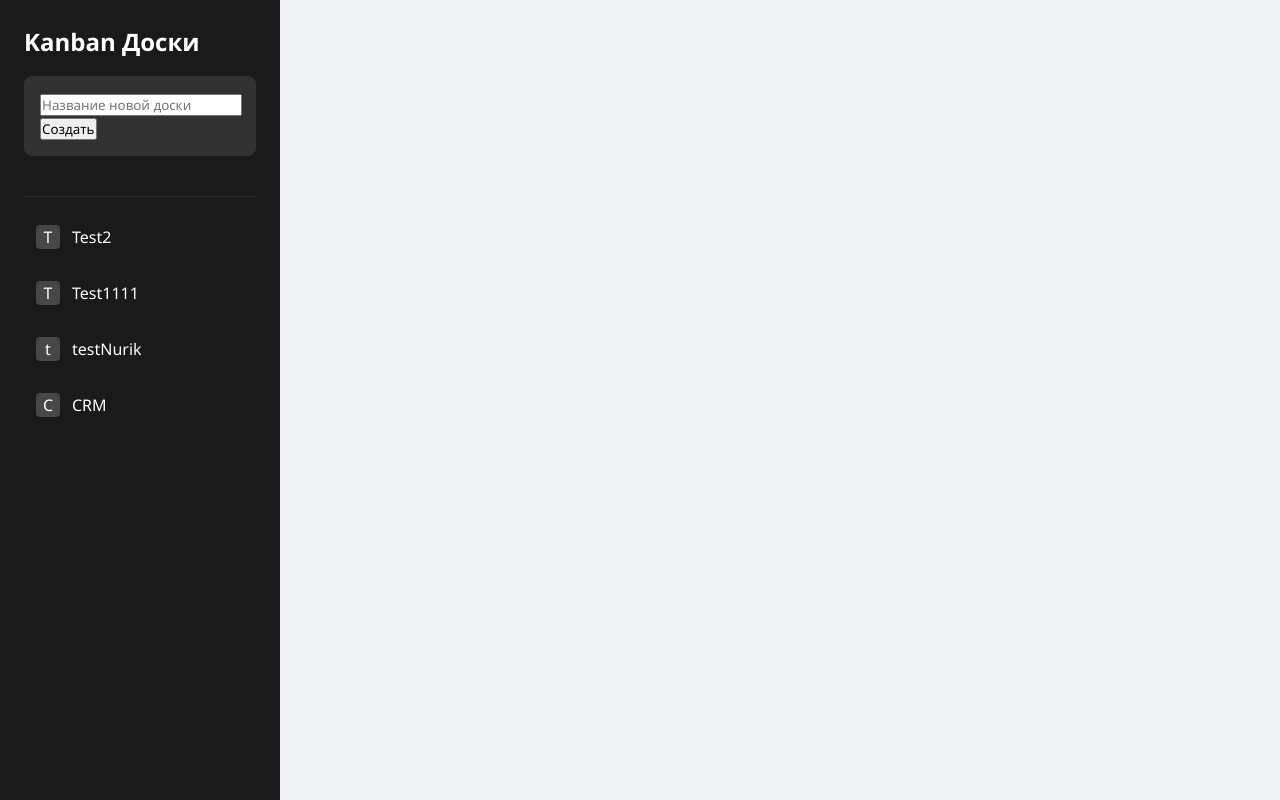
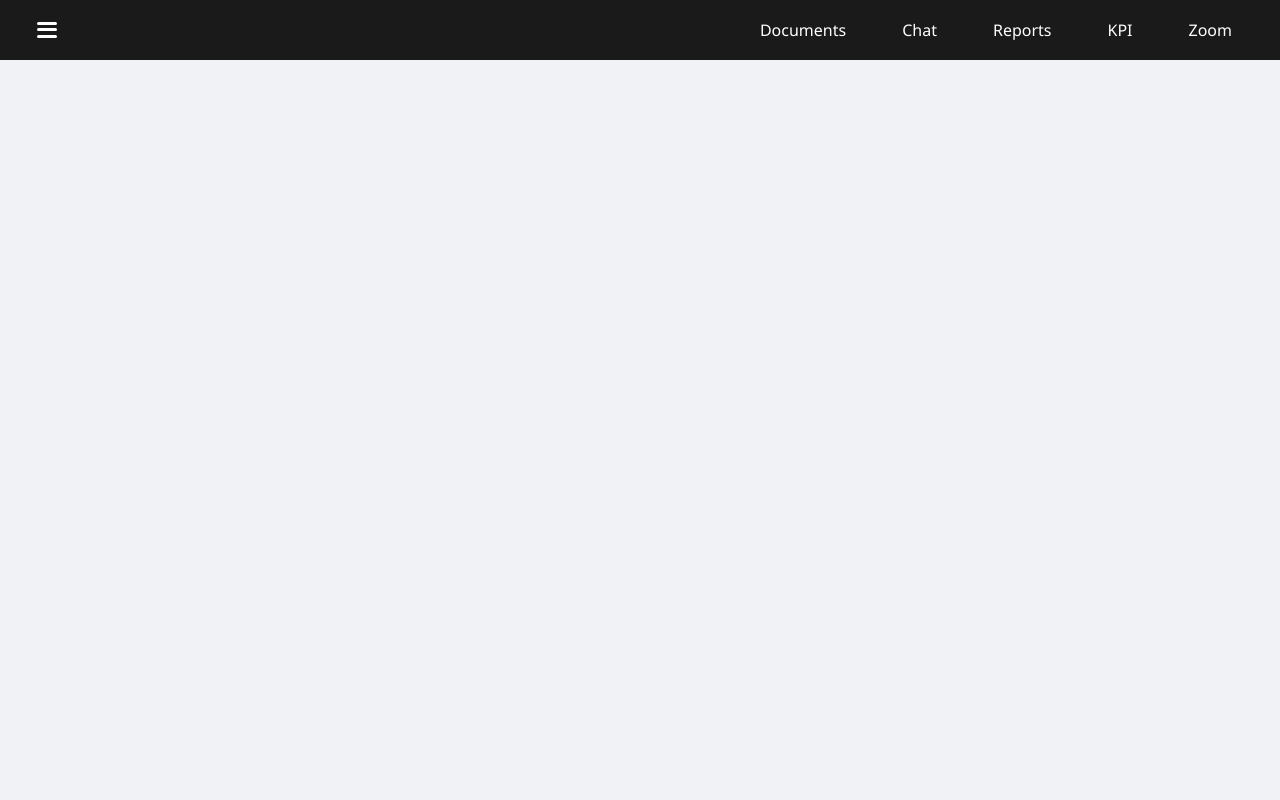
Before and after one commit to avipaut/kursach-master, a Flask app: page /kanban/kanban in a window 1280 px wide. Run offline with Flask 3, Linux system fonts and the light colour scheme; a user stored in the database is signed in; data comes from the database, SQL or seed files in the repository; both versions use the stored data as it was after the commit.

Commit message:
сделала выдвигающийся сайдбар

```diff
--- a/static/kanban.css
+++ b/static/kanban.css
@@ -12,6 +12,81 @@ body {
     line-height: 1.5;
     display: flex;
     min-height: 100vh;
+    padding-top: 60px; /* Space for navbar */
+}
+
+/* Navbar styles */
+.navbar-container {
+    position: fixed;
+    top: 0;
+    left: 0;
+    right: 0;
+    background: #1a1a1a;
+    z-index: 1000;
+    height: 60px;
+}
+
+.navbar {
+    display: flex;
+    align-items: center;
+    padding: 0 2rem;
+    height: 100%;
+}
+
+.nav-links {
+    display: flex;
+    gap: 1.5rem;
+    margin-left: auto;
+}
+
+.nav-links a {
+    color: white;
+    text-decoration: none;
+    padding: 0.5rem 1rem;
+    border-radius: 6px;
+    transition: all 0.2s;
+}
+
+.nav-links a:hover {
+    background: rgba(255, 255, 255, 0.1);
+}
+
+/* Menu Icon Styles */
+.menu-trigger {
+    width: 30px;
+    height: 30px;
+    position: relative;
+    cursor: pointer;
+    display: flex;
+    flex-direction: column;
+    justify-content: space-around;
+    margin-right: 1.5rem;
+    padding: 5px;
+    background: transparent;
+    border: none;
+    z-index: 1001;
+}
+
+.menu-trigger span {
+    display: block;
+    width: 100%;
+    height: 3px;
+    background-color: white;
+    border-radius: 3px;
+    transition: all 0.3s ease;
+}
+
+/* Анимация иконки меню при активном состоянии */
+.menu-trigger.active span:nth-child(1) {
+    transform: translateY(8px) rotate(45deg);
+}
+
+.menu-trigger.active span:nth-child(2) {
+    opacity: 0;
+}
+
+.menu-trigger.active span:nth-child(3) {
+    transform: translateY(-8px) rotate(-45deg);
 }
 
 /* Sidebar styles */
@@ -19,33 +94,29 @@ body {
     width: 280px;
     background: #1a1a1a;
     padding: 1.5rem;
-    height: 100vh;
+    height: calc(100vh - 60px);
     position: fixed;
-    left: 0;
-    top: 0;
+    left: -280px; /* Сайдбар скрыт по умолчанию */
+    top: 60px;
     color: white;
     overflow-y: auto;
+    transition: all 0.3s ease; /* Плавное появление */
+    z-index: 999;
 }
 
-.sidebar-header {
-    padding-bottom: 1rem;
-    border-bottom: 1px solid rgba(255, 255, 255, 0.1);
-    margin-bottom: 1rem;
+/* Active state for sidebar */
+.sidebar.active {
+    left: 0;
+    z-index: 1000; /* Убедитесь, что сайдбар выше других элементов */
 }
 
-.sidebar-title {
-    color: white;
-    font-size: 1.5rem;
-    margin-bottom: 1rem;
+
+/* Main content shift when sidebar is active */
+.main-content.shifted {
+    margin-left: 280px; /* Сдвигаем контент при открытом сайдбаре */
 }
 
-.create-board-section {
-    background: rgba(255, 255, 255, 0.1);
-    padding: 1rem;
-    border-radius: 8px;
-    margin-bottom: 1.5rem;
-}
-
+/* Board list styles */
 .board-list {
     display: flex;
     flex-direction: column;
@@ -80,14 +151,6 @@ body {
     display: flex;
     align-items: center;
     justify-content: center;
-}
-
-/* Main content area */
-.main-content {
-    flex: 1;
-    margin-left: 280px;
-    padding: 2rem;
-    min-height: 100vh;
 }
 
 /* Board view */
--- a/templates/kanban.html
+++ b/templates/kanban.html
@@ -5,9 +5,64 @@
     <meta name="viewport" content="width=device-width, initial-scale=1.0">
     <title>Kanban Доска</title>
     <link rel="stylesheet" href="{{ url_for('static', filename='kanban.css') }}">
-    <script defer src="{{ url_for('static', filename='kanban.js') }}"></script>
 </head>
 <body>
-    <!-- The structure will be created by JavaScript -->
+    <div class="navbar-container">
+        <nav class="navbar">
+            <button class="menu-trigger" type="button" aria-label="Toggle menu">
+                <span></span>
+                <span></span>
+                <span></span>
+            </button>
+            <div class="nav-links">
+                <a href="{{ url_for('documents.documents') }}">Documents</a>
+                <a href="{{ url_for('chat.messenger_page') }}">Chat</a>
+                <a href="{{ url_for('reports.view_reports') }}">Reports</a>
+                <a href="{{ url_for('kpi.kpi_constructor') }}">KPI</a>
+                <a href="{{ url_for('zoom.zoom') }}">Zoom</a>
+            </div>
+        </nav>
+    </div><script>// Добавьте этот скрипт перед закрывающим тегом </body>
+ document.addEventListener("DOMContentLoaded", function() {
+    // Задержка 1 секунда
+    setTimeout(function() {
+        const menuTrigger = document.querySelector('.menu-trigger');
+        const sidebar = document.querySelector('.sidebar');
+        const mainContent = document.querySelector('.main-content');
+
+        // Проверка, существуют ли необходимые элементы
+        if (!menuTrigger || !sidebar || !mainContent) {
+            console.error('Один или несколько элементов не найдены!');
+            return;
+        }
+
+        let isOpen = false;  // Переменная для отслеживания состояния меню
+
+        console.log('JavaScript работает!');
+
+        menuTrigger.addEventListener('click', function(e) {
+            e.preventDefault();
+            console.log('Меню было нажато!');
+
+            isOpen = !isOpen;  // Меняем состояние при каждом клике
+            console.log('isOpen:', isOpen);
+
+            if (isOpen) {
+                console.log('Открываем меню');
+                sidebar.classList.add('active');
+                mainContent.classList.add('shifted');
+                menuTrigger.classList.add('active');
+            } else {
+                console.log('Закрываем меню');
+                sidebar.classList.remove('active');
+                mainContent.classList.remove('shifted');
+                menuTrigger.classList.remove('active');
+            }
+        });
+    }, 1000);  // Задержка 1 секунда (1000 миллисекунд)
+});
+
+
+</script>    <script defer src="{{ url_for('static', filename='kanban.js') }}"></script>
 </body>
 </html>
```
Also changed, not shown: other parts of static/kanban.css (+23 -54 lines), instance/your_database.db.
